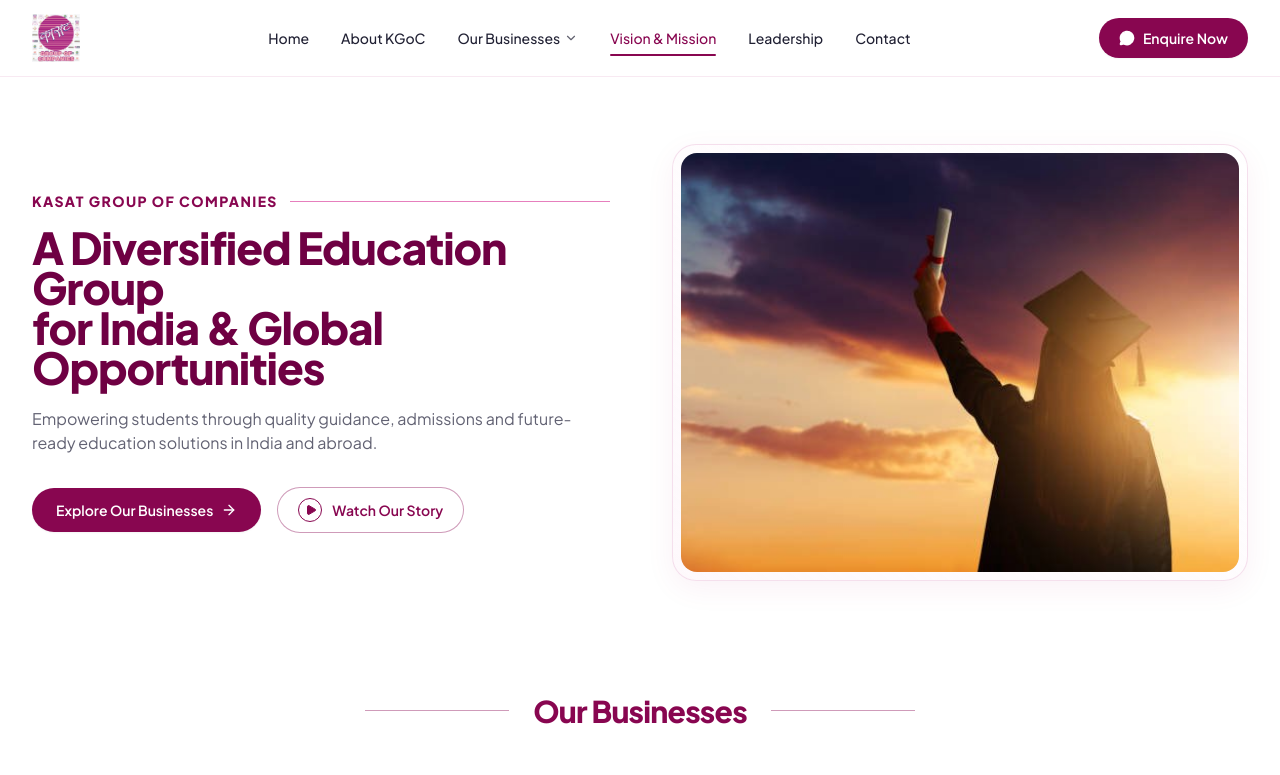
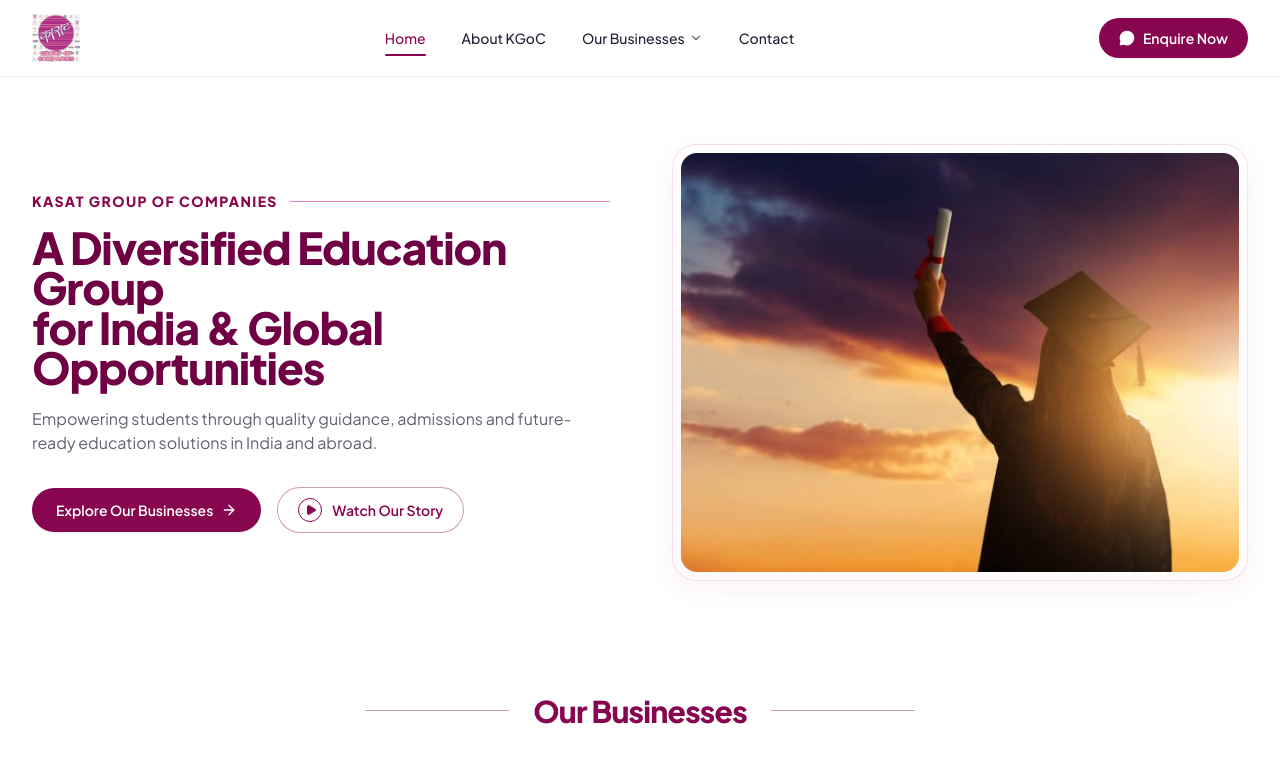
Before and after one commit to nishi-kasat/kgoc, a React (Vite) app: page / in a window 1280 px wide. Shown: the top 775 px of the page. Built offline with nearby package versions, Linux system fonts and the light colour scheme.

Commit message:
feat: consolidate vision & mission inside About KGoC and streamline navigation links

```diff
--- a/src/components/About.jsx
+++ b/src/components/About.jsx
@@ -5,15 +5,12 @@ import founderImg from '../assets/founder-circle.png';
 export const About = () => {
   return (
     <section id="about" className="py-12 sm:py-16 md:py-20 bg-white relative">
-      {/* Anchor for leadership navigation link so it scrolls to this unified founder section */}
-      <div id="leadership" className="absolute -top-24" />
-
       <div className="max-w-7xl mx-auto px-4 sm:px-6 lg:px-8">
 
-        {/* 3-Column Layout: Founder Photo (No purple circle behind) | About & Leadership | Vision-Mission-Values */}
+        {/* 3-Column Layout: Founder Photo | About KGoC | Integrated Vision, Mission & Values */}
         <div className="grid grid-cols-1 md:grid-cols-12 gap-8 lg:gap-10 items-center">
 
-          {/* Column 1: Founder Photo cleanly presented without purple circle */}
+          {/* Column 1: Founder Photo */}
           <div className="md:col-span-4 lg:col-span-3 flex flex-col items-center justify-center">
             <div className="relative w-48 sm:w-56 h-48 sm:h-56 flex items-center justify-center">
               <img
@@ -35,7 +32,7 @@ export const About = () => {
             </div>
           </div>
 
-          {/* Column 2: About KGoC & Leadership Content */}
+          {/* Column 2: About KGoC Content */}
           <div className="md:col-span-8 lg:col-span-5 text-left">
 
             {/* Category Tag */}
@@ -73,8 +70,8 @@ export const About = () => {
 
           </div>
 
-          {/* Column 3: Vision, Mission & Values */}
-          <div id="vision-mission" className="md:col-span-12 lg:col-span-4 flex flex-col space-y-6 pt-4 lg:pt-0">
+          {/* Column 3: Vision, Mission & Values (integrated directly inside About KGoC) */}
+          <div className="md:col-span-12 lg:col-span-4 flex flex-col space-y-6 pt-4 lg:pt-0">
 
             {/* Our Vision */}
             <div className="flex items-start gap-4">
--- a/src/components/Footer.jsx
+++ b/src/components/Footer.jsx
@@ -56,16 +56,6 @@ export const Footer = () => {
               <li>
                 <a href="#businesses" className="hover:text-[#880650] transition-colors">
                   Our Businesses
-                </a>
-              </li>
-              <li>
-                <a href="#vision-mission" className="hover:text-[#880650] transition-colors">
-                  Vision & Mission
-                </a>
-              </li>
-              <li>
-                <a href="#leadership" className="hover:text-[#880650] transition-colors">
-                  Leadership
                 </a>
               </li>
               <li>
--- a/src/components/Navbar.jsx
+++ b/src/components/Navbar.jsx
@@ -21,8 +21,6 @@ export const Navbar = () => {
         { label: 'Kasat Virtual College (KVCE)', href: 'https://kvce.vercel.app/', isExternal: true },
       ]
     },
-    { name: 'Vision & Mission', href: '#vision-mission', id: 'vision-mission' },
-    { name: 'Leadership', href: '#about', id: 'leadership' },
     { name: 'Contact', href: '#contact', id: 'contact' },
   ];
 
@@ -30,7 +28,7 @@ export const Navbar = () => {
     const handleScroll = () => {
       setIsScrolled(window.scrollY > 20);
 
-      const sectionIds = ['home', 'businesses', 'about', 'vision-mission', 'contact'];
+      const sectionIds = ['home', 'businesses', 'about', 'contact'];
       const scrollPos = window.scrollY + 140;
 
       for (let i = sectionIds.length - 1; i >= 0; i--) {
@@ -75,10 +73,10 @@ export const Navbar = () => {
             />
           </a>
 
-          {/* Center Navigation Links */}
-          <nav className="hidden md:flex items-center space-x-6 lg:space-x-8" aria-label="Main Navigation">
+          {/* Center Navigation Links: Home | About KGoC | Our Businesses | Contact */}
+          <nav className="hidden md:flex items-center space-x-7 lg:space-x-9" aria-label="Main Navigation">
             {navLinks.map((link) => {
-              const isActive = activeSection === link.id || (link.id === 'leadership' && activeSection === 'about');
+              const isActive = activeSection === link.id;
 
               if (link.hasDropdown) {
                 return (
```
